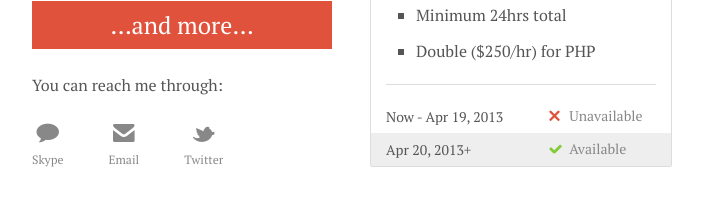
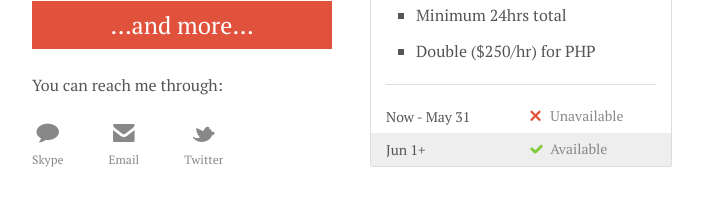
Before and after one commit to imakewebthings/imakewebthings.github.com, a Jekyll site: the page built from index.html, in a window 1280 px wide. Shown: the part 265-471 px from the top of the page, without its empty margins (288-991 px from the left). Built offline with Jekyll 4.4.1, drawn with Linux system fonts in a browser that asks for light colours.

Commit message:
Update availability

```diff
--- a/index.html
+++ b/index.html
@@ -63,12 +63,12 @@ layout: nil
 
 				<tbody>
 					<tr>
-						<td>Now - Apr 19, 2013</td>
+						<td>Now - May 31</td>
 						<td class="unavailable">Unavailable</td>
 					</tr>
 
 					<tr>
-						<td>Apr 20, 2013+</td>
+						<td>Jun 1+</td>
 						<td class="available">Available</td>
 					</tr>
 				</tbody>
```
